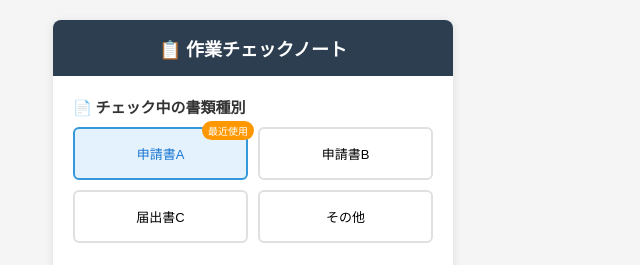
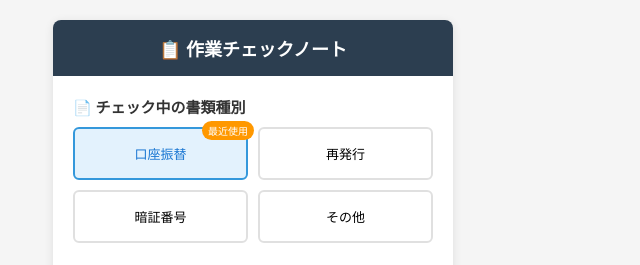
Before and after one commit to tensyokuneko/check-note-app, a plain HTML site: page index.html in a window 1280 px wide. Shown: the top 265 px of the page, 387-1027 px from the left. Drawn offline with Linux system fonts and the light colour scheme.

Commit message:
書類種別ボタンの文言を修正

```diff
--- a/index.html
+++ b/index.html
@@ -277,9 +277,9 @@
             <div class="document-selector">
                 <div class="selector-title">📄 チェック中の書類種別</div>
                 <div class="document-buttons">
-                    <button class="doc-button recent active" onclick="selectDocument('申請書A')">申請書A</button>
-                    <button class="doc-button" onclick="selectDocument('申請書B')">申請書B</button>
-                    <button class="doc-button" onclick="selectDocument('届出書C')">届出書C</button>
+                    <button class="doc-button recent active" onclick="selectDocument('口座振替')">口座振替</button>
+                    <button class="doc-button" onclick="selectDocument('再発行')">再発行</button>
+                    <button class="doc-button" onclick="selectDocument('暗証番号')">暗証番号</button>
                     <button class="doc-button" onclick="selectDocument('その他')">その他</button>
                 </div>
             </div>
```
